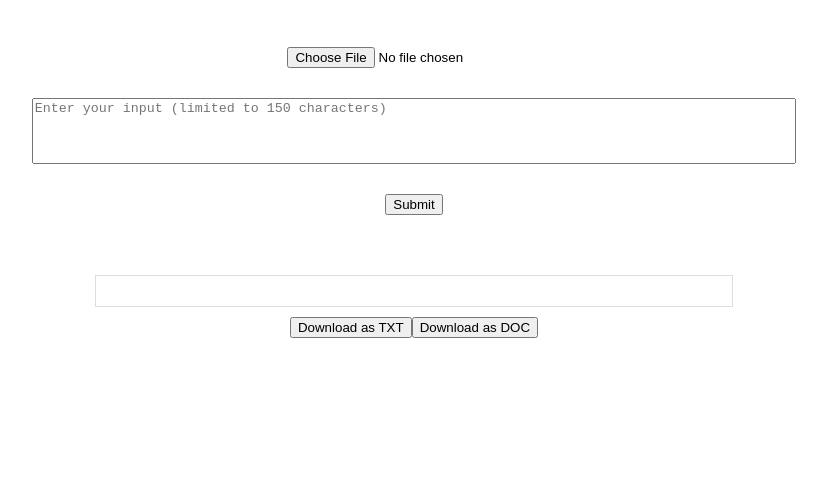
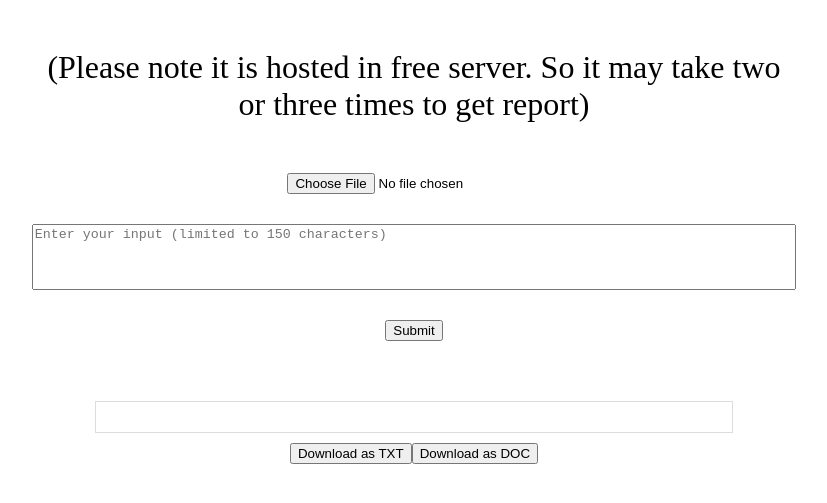
Before and after one commit to kanchang12/thirdattempt, a plain HTML site: page templates/index.html in a window 1280 px wide. Shown: the part 111-614 px from the top of the page, without its empty margins (226-1053 px from the left). Drawn offline with Linux system fonts and the light colour scheme.

Commit message:
Update index.html

```diff
--- a/templates/index.html
+++ b/templates/index.html
@@ -46,6 +46,7 @@
 <body>
   <div class="container">
     <h1 class="heading">Prototype Data Analysis Mentor</h1>
+    <p class='heading'>(Please note it is hosted in free server. So it may take two or three times to get report)</p>
     <div class="gap"></div>
     <form id="uploadForm" enctype="multipart/form-data">
       <input type="file" id="fileInput" name="csv_content" accept=".csv">
```
